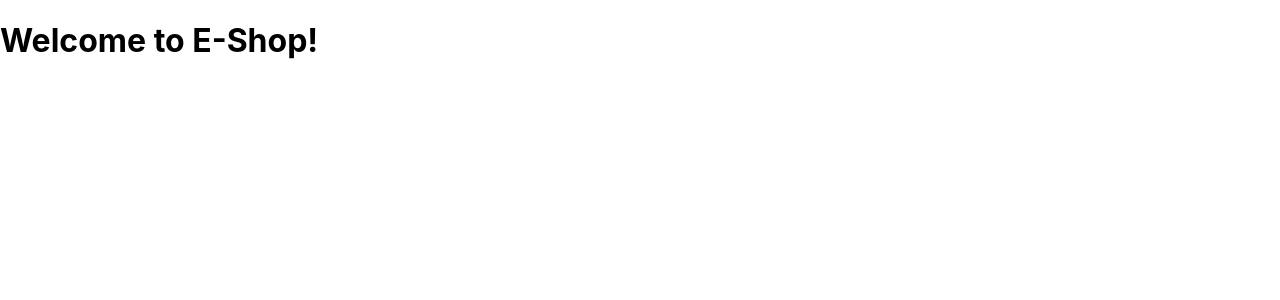
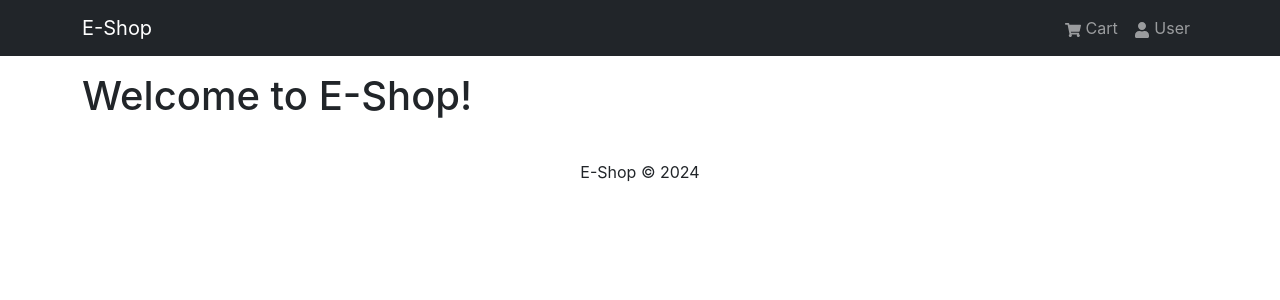
Before and after one commit to zxlinw/E-Shop, a React (Create React App) app in the folder frontend/: page / in a window 1280 px wide. Shown: the top 300 px of the page. Built offline with nearby package versions, Linux system fonts and the light colour scheme.

Commit message:
header and footer

```diff
--- a/frontend/package.json
+++ b/frontend/package.json
@@ -6,8 +6,11 @@
     "@testing-library/jest-dom": "^5.17.0",
     "@testing-library/react": "^13.4.0",
     "@testing-library/user-event": "^13.5.0",
+    "bootstrap": "^5.3.3",
     "react": "^18.3.1",
+    "react-bootstrap": "^2.10.4",
     "react-dom": "^18.3.1",
+    "react-icons": "^5.2.1",
     "react-scripts": "5.0.1",
     "web-vitals": "^2.1.4"
   },
--- a/frontend/src/App.js
+++ b/frontend/src/App.js
@@ -1,6 +1,18 @@
+import Header from "./components/Header";
+import Footer from "./components/Footer";
+import { Container } from "react-bootstrap";
+
 const App = () => {
   return (
-    <h1>Welcome to E-Shop!</h1>
+    <>
+      <Header />
+      <main className="py-3">
+        <Container>
+          <h1>Welcome to E-Shop!</h1>
+        </Container>
+      </main>
+      <Footer />
+    </>
   )
 }
 
--- /dev/null
+++ b/frontend/src/components/Footer.jsx
@@ -0,0 +1,21 @@
+import React from 'react'
+import { Container, Row, Col } from "react-bootstrap";
+
+const Footer = () => {
+    const currentYear = new Date().getFullYear();
+
+  return (
+    <footer>
+        <Container>
+            <Row>
+                <Col className="text-center py-3">
+                    <p>E-Shop &copy; {currentYear}</p>
+                </Col>
+            </Row>
+        </Container>
+
+    </footer>
+  )
+}
+
+export default Footer
--- /dev/null
+++ b/frontend/src/components/Header.jsx
@@ -0,0 +1,24 @@
+import React from 'react'
+import { Navbar, Nav, Container } from 'react-bootstrap';
+import { FaShoppingCart, FaUser} from 'react-icons/fa';
+
+const Header = () => {
+  return (
+    <header>
+        <Navbar bg="dark" variant="dark" expand="md" collapseOnSelect>
+            <Container>
+                <Navbar.Brand href="/">E-Shop</Navbar.Brand>
+                <Navbar.Toggle aria-controls="basic-navbar-nav" />
+                <Navbar.Collapse id="basic-navbar-nav">
+                    <Nav className="ms-auto">
+                        <Nav.Link href="/cart"><FaShoppingCart /> Cart</Nav.Link>
+                        <Nav.Link href="/login"> <FaUser /> User</Nav.Link>
+                    </Nav>
+                </Navbar.Collapse>
+            </Container>
+        </Navbar>
+    </header>
+  )
+}
+
+export default Header
--- a/frontend/src/index.js
+++ b/frontend/src/index.js
@@ -1,5 +1,6 @@
 import React from 'react';
 import ReactDOM from 'react-dom/client';
+import 'bootstrap/dist/css/bootstrap.min.css'
 import './index.css';
 import App from './App';
 import reportWebVitals from './reportWebVitals';
@@ -11,7 +12,4 @@
   </React.StrictMode>
 );
 
-// If you want to start measuring performance in your app, pass a function
-// to log results (for example: reportWebVitals(console.log))
-// or send to an analytics endpoint. Learn more: https://bit.ly/CRA-vitals
 reportWebVitals();
```
Also changed, not shown: 1 other file (tests, documents, lock files or other folders).
